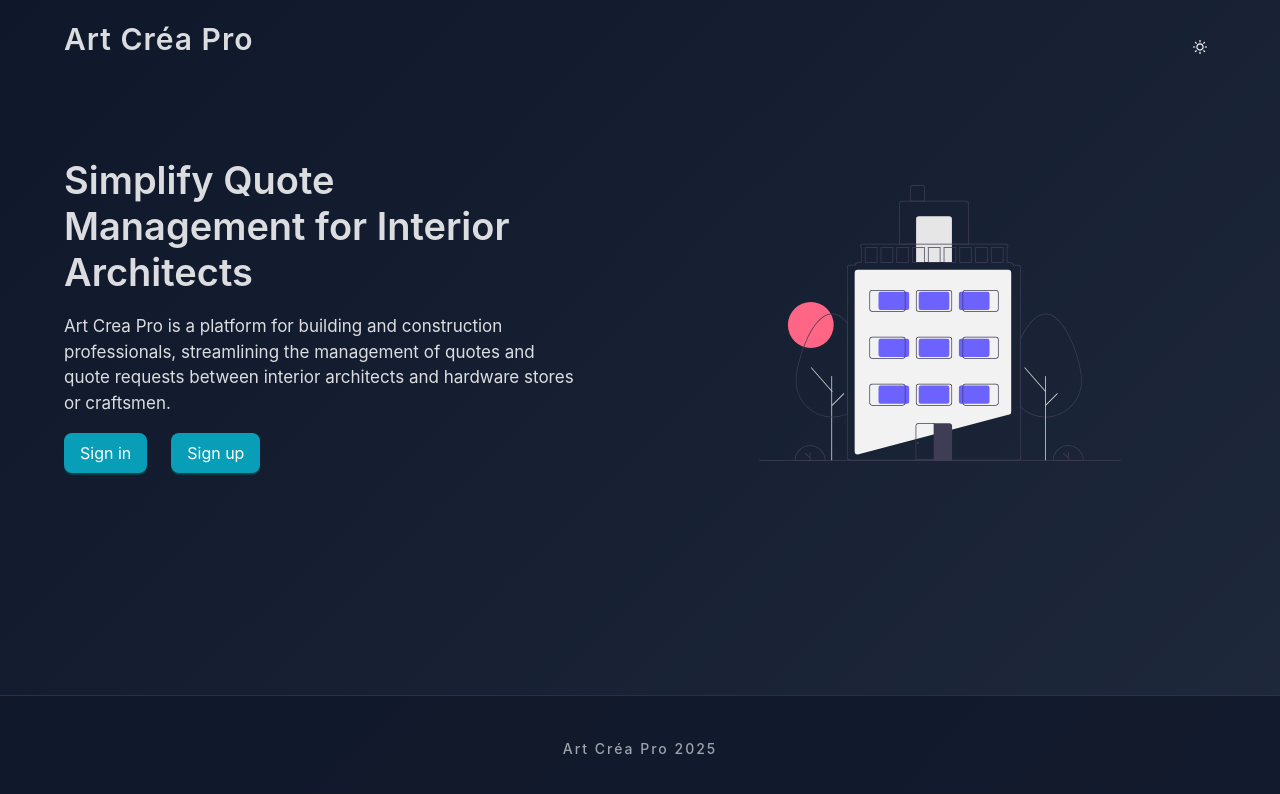
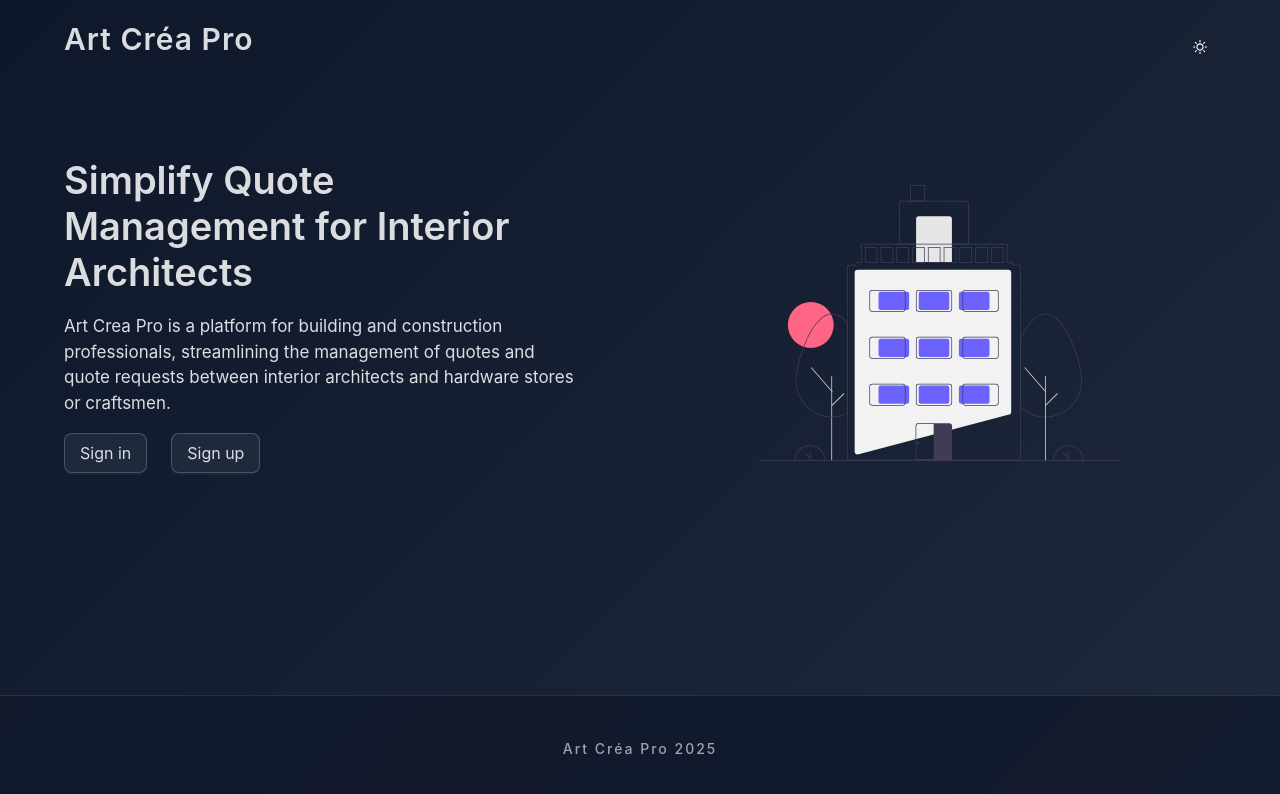
Before and after one commit to Sarrabah/frontend-project, a React (Create React App) app: page / in a window 1280 px wide. Shown: the top 794 px of the page. Built offline with nearby package versions, Linux system fonts and the light colour scheme.

Commit message:
fix: Use antd button

```diff
--- a/src/components/Description.tsx
+++ b/src/components/Description.tsx
@@ -1,8 +1,7 @@
 "use client"
 
 import React from "react"
-import { Typography, Row, Col, Space } from "antd"
-import { Button } from "./ui/Button"
+import { Typography, Row, Col, Space, Button } from "antd"
 import "../styles/description.css"
 
 const { Title, Paragraph } = Typography
@@ -26,10 +25,10 @@ const Description: React.FC<DescriptionProps> = ({ onSignInClick, onSignUpClick
               quotes and quote requests between interior architects and hardware stores or craftsmen.
             </Paragraph>
             <Space size="large" className="description-actions">
-              <Button  variant="primary" size="large" onClick={onSignInClick}>
+              <Button size="large" onClick={onSignInClick}>
                 Sign in
               </Button>
-              <Button variant="primary" size="large" onClick={onSignUpClick}>
+              <Button size="large" onClick={onSignUpClick}>
                 Sign up
               </Button>
             </Space>
```
